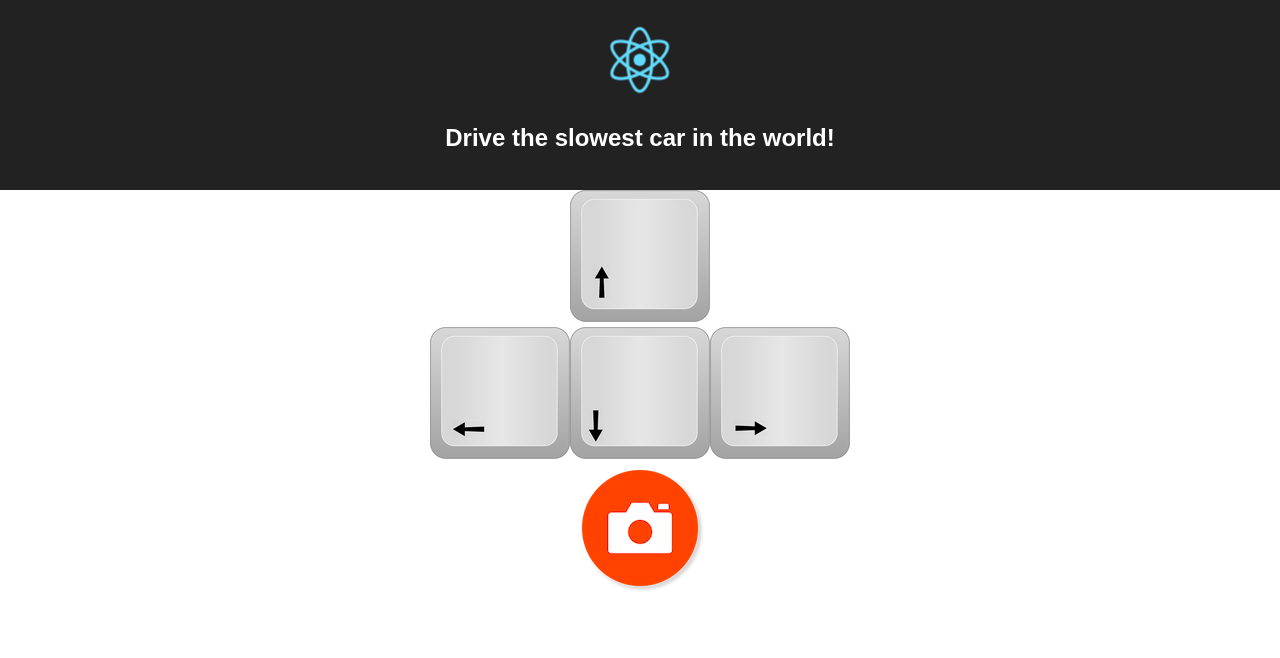
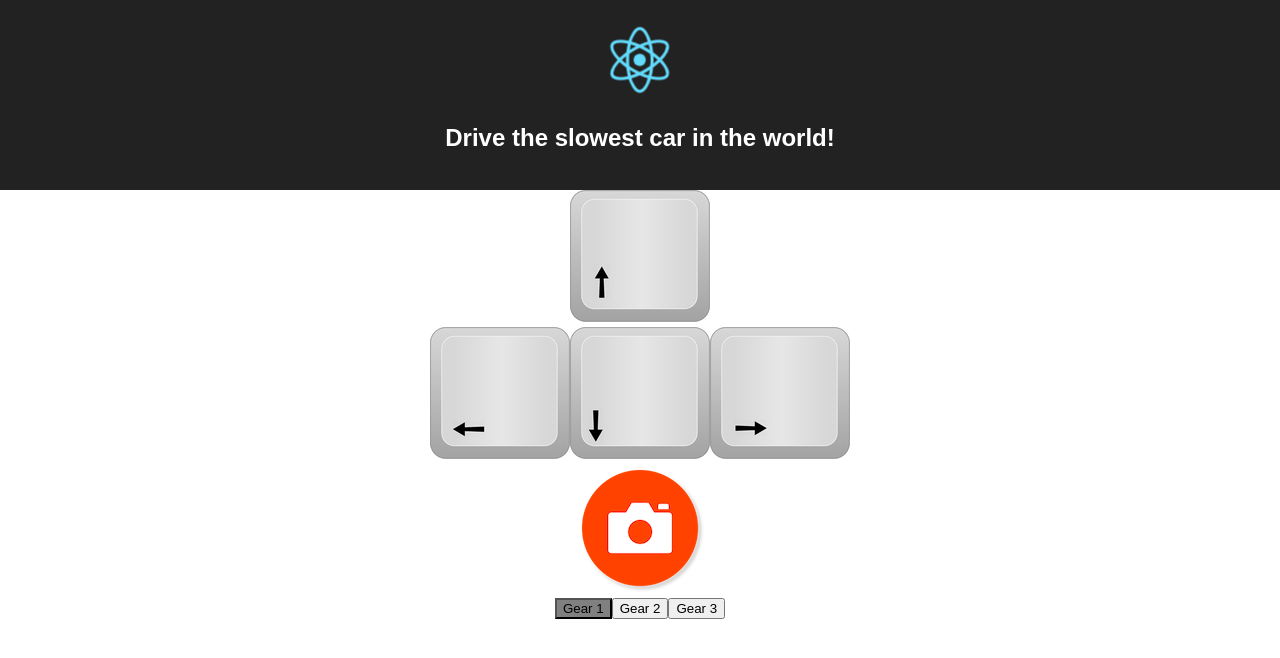
Before and after one commit to senacor/epic-image-aws-bonanza-robot, a React (Create React App) app in the folder drive_web/: page / in a window 1280 px wide. Shown: the top 658 px of the page. Built offline with nearby package versions, Linux system fonts and the light colour scheme.

Commit message:
Gangschaltung eingebaut

```diff
--- a/drive_web/src/App.css
+++ b/drive_web/src/App.css
@@ -31,6 +31,10 @@
   filter: alpha(opacity=60); /* For IE8 and earlier */
 }
 
+.activeGear {
+  background-color: grey;
+}
+
 @keyframes App-logo-spin {
   from { transform: rotate(0deg); }
   to { transform: rotate(360deg); }
--- a/drive_web/src/App.js
+++ b/drive_web/src/App.js
@@ -3,6 +3,7 @@ import logo from './logo.svg'
 import './App.css'
 import Key from './Key.jsx'
 import Camera from './Camera.jsx'
+import Gear from './Gear.jsx'
 
 class App extends Component {
 
@@ -65,6 +66,9 @@ class App extends Component {
           <div className="App-intro">
             <Camera ref="camera"/>
           </div>
+          <div className="App-intro">
+            <Gear />
+          </div>
         </div>
       </div>
     )
--- /dev/null
+++ b/drive_web/src/Gear.jsx
@@ -0,0 +1,54 @@
+import React, { Component } from 'react'
+
+class Gear extends Component {
+
+  constructor () {
+    super()
+    this.state = {
+      gear: '1'
+    }
+    this.activate1 = this.activate1.bind(this)
+    this.activate2 = this.activate2.bind(this)
+    this.activate3 = this.activate3.bind(this)
+    this._changeGear = this._changeGear.bind(this)
+  }
+
+  activate1 () {
+    this._changeGear('1')
+  }
+
+  activate2 () {
+    this._changeGear('2')
+  }
+
+  activate3 () {
+    this._changeGear('3')
+  }
+
+  render () {
+    let activeGear1 = (this.state.gear === '1') ? 'activeGear' : ''
+    let activeGear2 = (this.state.gear === '2') ? 'activeGear' : ''
+    let activeGear3 = (this.state.gear === '3') ? 'activeGear' : ''
+    return (
+      <div>
+        <button className={activeGear1} onClick={this.activate1}>Gear 1</button>
+        <button className={activeGear2} onClick={this.activate2}>Gear 2</button>
+        <button className={activeGear3} onClick={this.activate3}>Gear 3</button>
+      </div>
+    )
+  }
+
+_changeGear (gear) {
+  let self = this
+    fetch('http://localhost:8080/gear/' + gear  , {
+          method: 'post'
+        }).then(function(response) {
+          console.log('changed gear')
+          self.setState({
+            gear: gear
+          })
+        })
+  }
+}
+
+export default Gear
```
Also changed, not shown: 2 other files (tests, documents, lock files or other folders).
